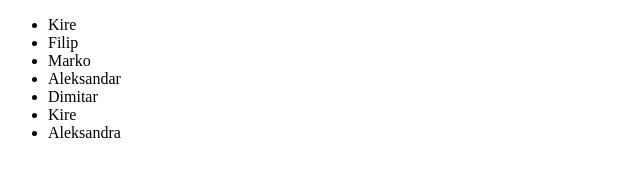
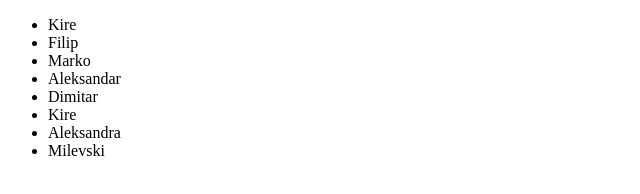
Before and after one commit to KireTripunovski/-mentor-git2-group-4, a plain HTML site: page index.html in a window 1280 px wide. Shown: the full height of the page, 0-640 px from the left. Drawn offline with Linux system fonts and the light colour scheme.

Commit message:
milevski

```diff
--- a/index.html
+++ b/index.html
@@ -14,6 +14,7 @@
       <li>Dimitar</li>
       <li>Kire</li>
       <li>Aleksandra</li>
+      <li>Milevski</li>
     </ul>
   </body>
 </html>
```
